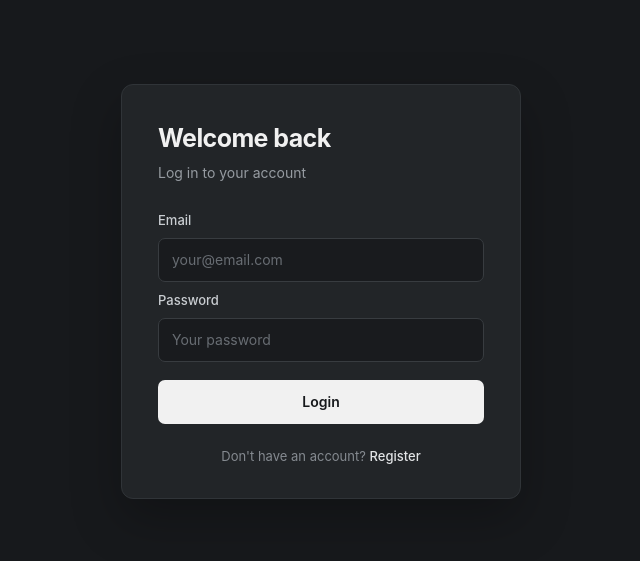
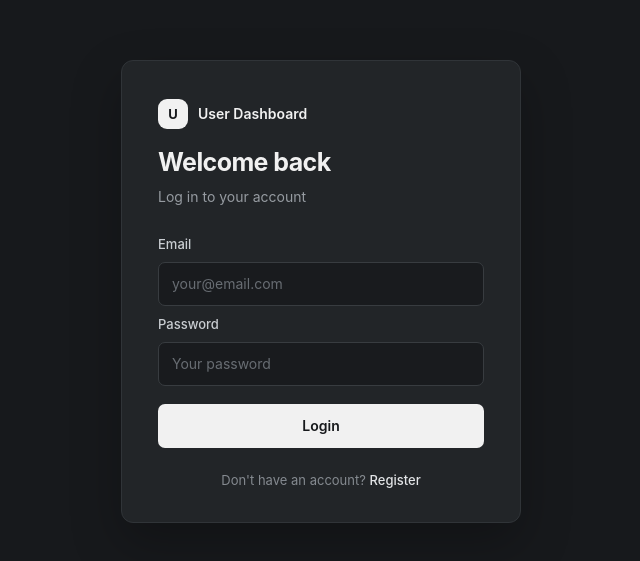
Before and after one commit to Anatoogle/user-dashboard, a React (Vite) app in the folder frontend/: page /login in a window 1280 px wide. Shown: the part 109-670 px from the top of the page, without its empty margins (319-959 px from the left). Built offline with nearby package versions, Linux system fonts and the light colour scheme; no server answers.

Commit message:
style: add logo at login page

```diff
--- a/frontend/src/index.css
+++ b/frontend/src/index.css
@@ -147,6 +147,29 @@ header nav button:active {
   color: #17191c;
 
   font-size: 26px;
+  font-weight: 700;
+}
+
+.auth-brand {
+  display: flex;
+  align-items: center;
+  gap: 10px;
+  margin-bottom: 18px;
+  color: var(--text);
+  font-size: 14px;
+  font-weight: 600;
+}
+
+.auth-brand-avatar {
+  width: 30px;
+  height: 30px;
+  display: flex;
+  align-items: center;
+  justify-content: center;
+  border-radius: 30%;
+  background: var(--accent);
+  color: #17191c;
+  font-size: 13px;
   font-weight: 700;
 }
 
--- a/frontend/src/pages/Login.tsx
+++ b/frontend/src/pages/Login.tsx
@@ -40,6 +40,7 @@ function Login() {
     return (
         <main className="auth-page">
             <div className="auth-card">
+                <div className="auth-brand"> <div className="auth-brand-avatar">U</div> <span>User Dashboard</span> </div>
                 <h1>Welcome back</h1>
                 <p className="auth-subtitle">
                     Log in to your account
```
